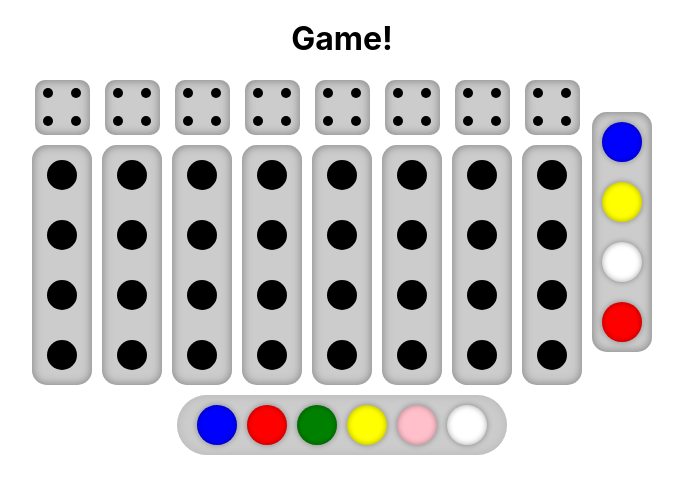
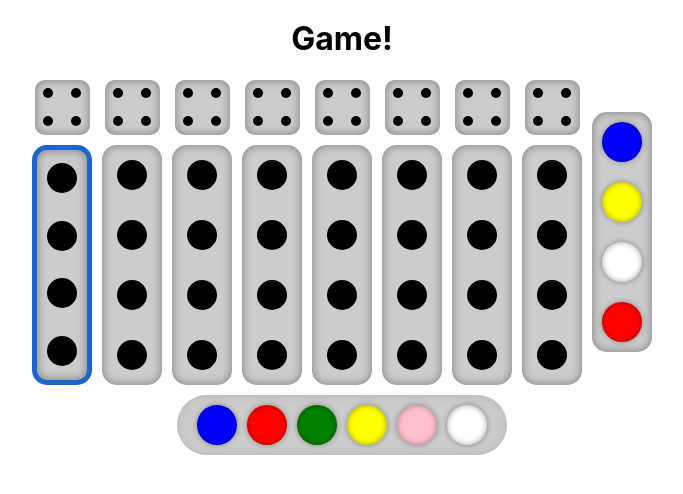
Before and after one commit to franfaccin/mastermind, a React (Create React App) app: page / in a window 1280 px wide. Shown: the top 494 px of the page, without its empty margins (298-981 px from the left). Built offline with nearby package versions, Linux system fonts and the light colour scheme.

Commit message:
Link decoding board with game context

```diff
--- a/src/components/DecodingBoard.tsx
+++ b/src/components/DecodingBoard.tsx
@@ -1,9 +1,11 @@
-import React from "react";
+import React, { useContext } from "react";
 import styled from "@emotion/styled";
 import GuessResult from "./GuessResult";
 import GuessBoard from "./GuessBoard";
-import { COLUMN_SIZE, MAX_TURNS } from "../config/config";
+import { COLUMN_SIZE } from "../config/config";
 import SecretResult from "./SecretResult";
+import { GameContext } from "../context/gameContext";
+import { Turn } from "../models/Turn";
 
 const GuessSection = styled.section`
   display: inline-grid;
@@ -21,23 +23,28 @@ const DecodingBoardArea = styled.div`
   align-items: center;
 `;
 
-const Guess = () => {
+interface GuessProps extends Turn {}
+
+const Guess = ({ guess, guessScore, isActive }: GuessProps) => {
   return (
     <GuessSection>
-      <GuessResult data-testid="guess-result" />
-      <GuessBoard data-testid="guess-board" />
+      <GuessResult result={guessScore} data-testid="guess-result" />
+      <GuessBoard
+        isActive={isActive}
+        guesses={guess}
+        data-testid="guess-board"
+      />
     </GuessSection>
   );
 };
 
 const DecodingBoard = () => {
+  const { turns } = useContext(GameContext);
   return (
     <DecodingBoardArea>
-      {Array(MAX_TURNS)
-        .fill(null)
-        .map((_, i) => (
-          <Guess key={i} />
-        ))}
+      {turns.map((turn) => (
+        <Guess {...turn} key={turn.num} />
+      ))}
       <SecretResult />
     </DecodingBoardArea>
   );
--- a/src/models/Turn.ts
+++ b/src/models/Turn.ts
@@ -1,5 +1,6 @@
 import { guessScoreFactory, GuessScore } from "./GuessScore";
 import { CodePeg } from "./CodePeg";
+import { SECRET_SIZE } from "../config/config";
 
 export interface Turn {
   num: number;
@@ -14,7 +15,7 @@ export const turnFactory = (
   guessScore = guessScoreFactory(0, 0, 4)
 ) => ({
   num,
-  guess: [],
+  guess: Array(SECRET_SIZE).fill(null),
   guessScore,
   isActive: num === activeTurn,
 });
```
Also changed, not shown: 1 other file (tests, documents, lock files or other folders).
